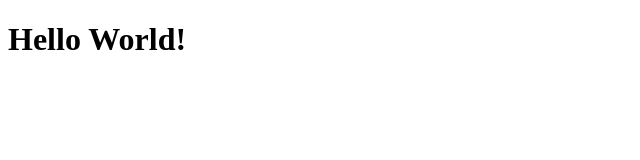
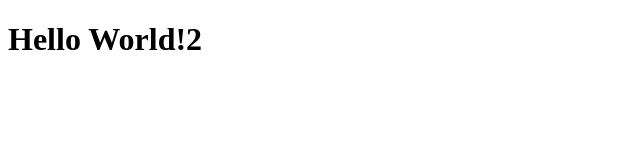
Before and after one commit to Nakanishi21/my-nuxt-app, a Nuxt app: page / in a window 1280 px wide. Shown: the top 160 px of the page, without its empty margins (0-640 px from the left). Built offline with nearby package versions, Linux system fonts and the light colour scheme.

Commit message:
test commit

```diff
--- a/pages/index.vue
+++ b/pages/index.vue
@@ -1,5 +1,5 @@
 <template>
     <div>
-        <h1>Hello World!</h1>
+        <h1>Hello World!2</h1>
     </div>
 </template>
```
